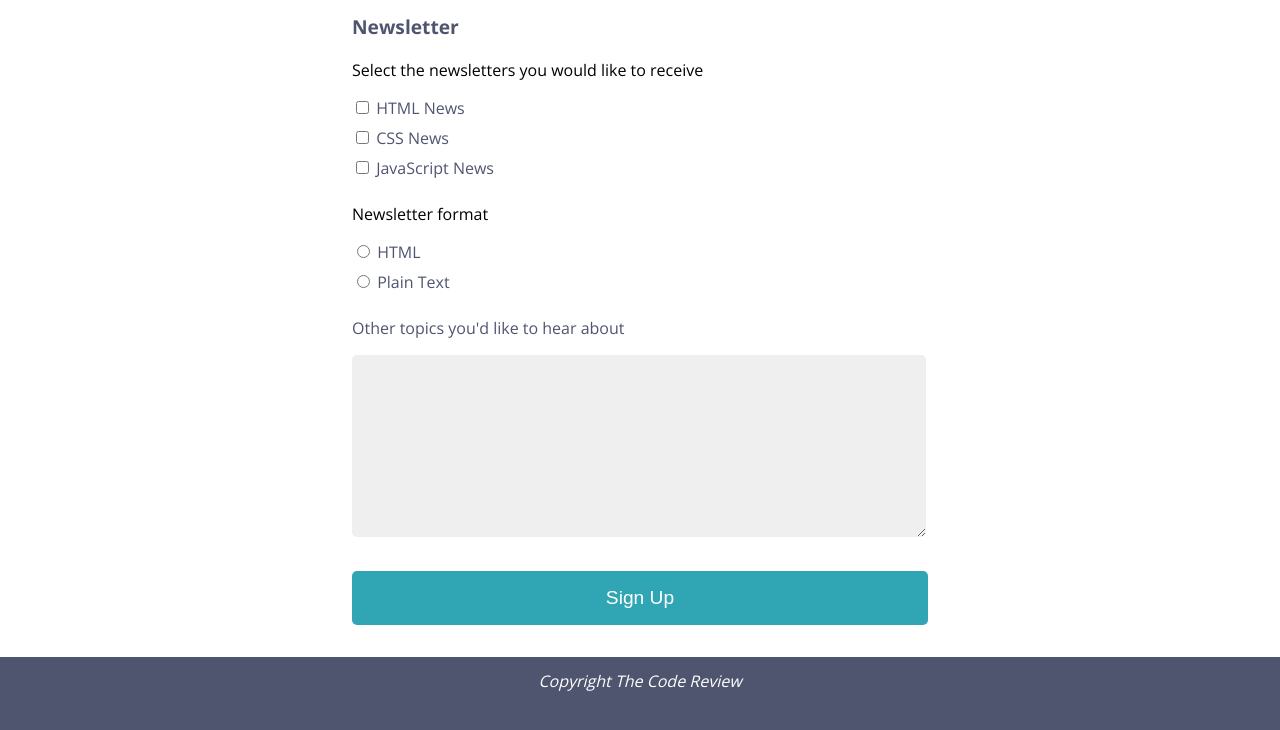
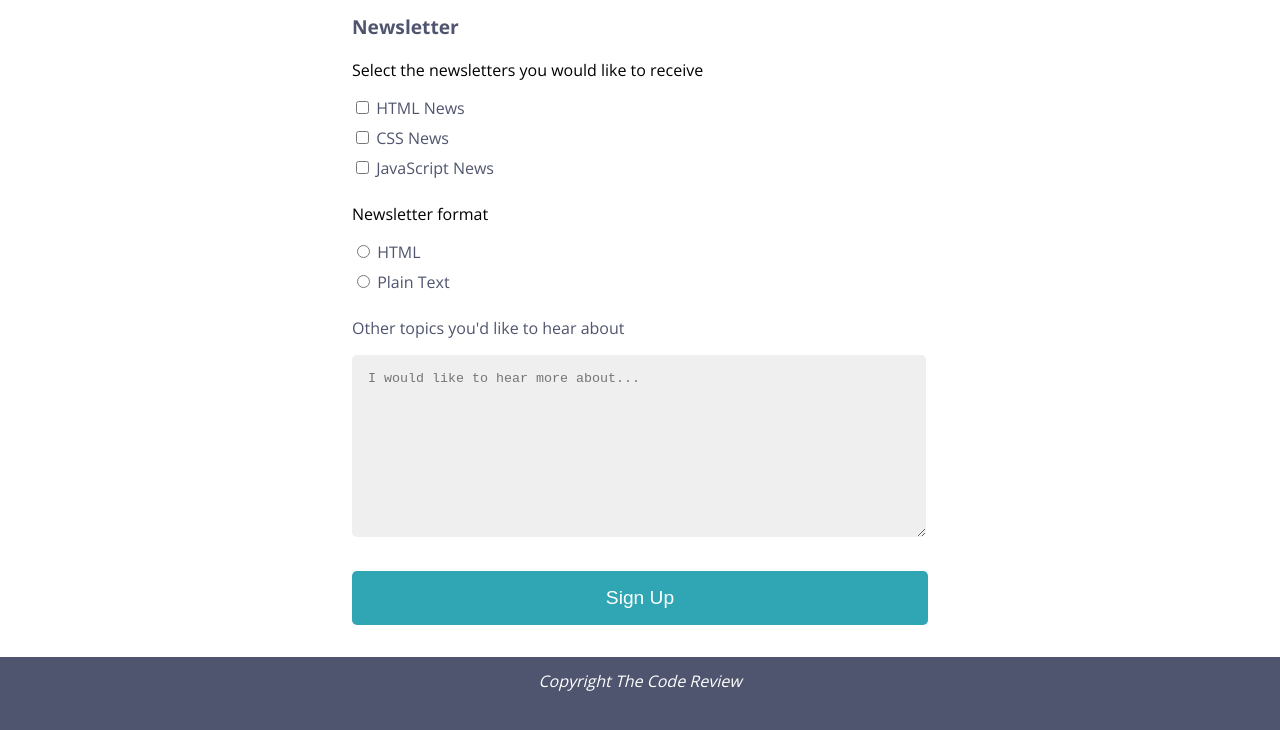
Before and after one commit to jamesbdev/tech-degree-unit-3, a plain HTML site: page index.html in a window 1280 px wide. Shown: the part 670-1400 px from the top of the page. Drawn offline with nearby package versions, Linux system fonts and the light colour scheme.

Commit message:
add placeholder text for textarea

```diff
--- a/index.html
+++ b/index.html
@@ -127,7 +127,8 @@
             name="other_topics"
             id="other_topics"
             cols="30"
-            rows="10"></textarea>
+            rows="10"
+            placeholder="I would like to hear more about..."></textarea>
         </fieldset>
         <button type="submit">Sign Up</button>
       </form>
```
